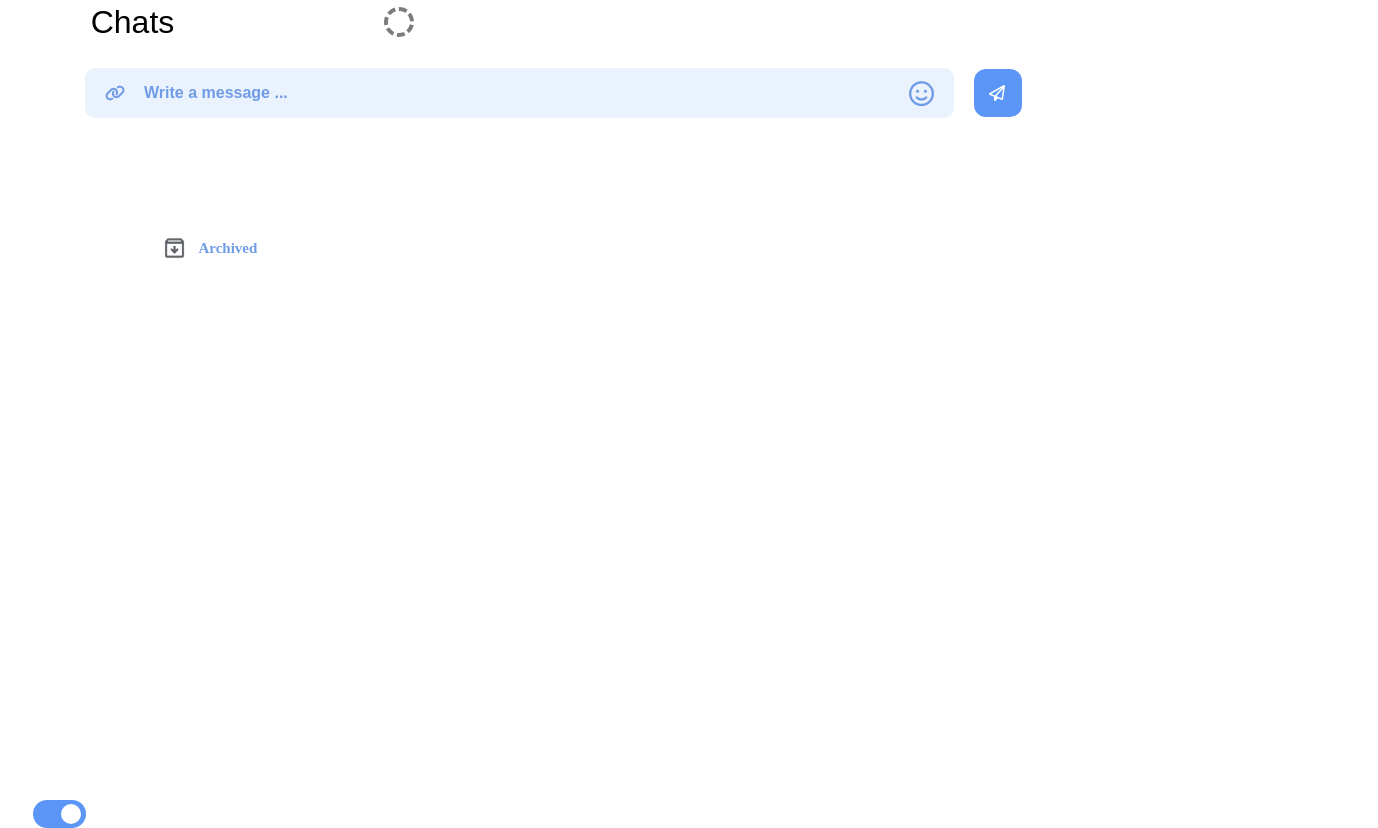
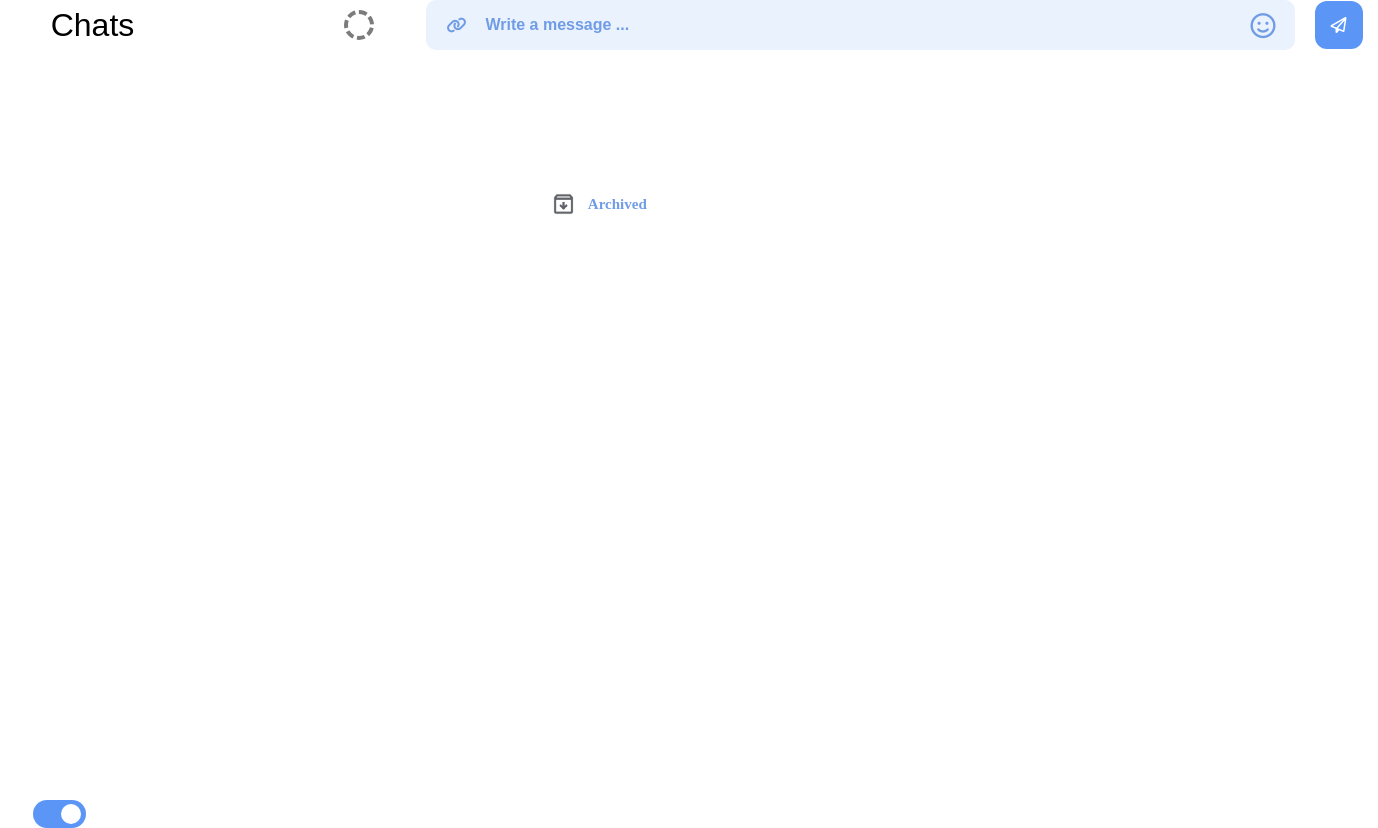
Before and after one commit to buidinhnguyen2002/App-Chat, a React (Create React App) app: page / in a window 1280 px wide. Shown: the whole page, 1378 px wide, since content can reach past the window. Built offline with nearby package versions, Linux system fonts and the light colour scheme; no server answers; a web font is replaced by a local one.

Commit message:
fix component

```diff
--- a/src/components/archive-item/archive_item.js
+++ b/src/components/archive-item/archive_item.js
@@ -13,7 +13,7 @@ class ArchiveItem extends React.Component {
 
     render() {
         return (
-            <div className="archive-box">
+            <div className="archive-box d-flex">
                 <div className="archive-img">
                     <img src={archive} alt="Logo" />
                 </div>
--- a/src/components/header/header-chat.js
+++ b/src/components/header/header-chat.js
@@ -12,7 +12,7 @@ class HeaderChat extends React.Component {
 
 render() {
         return (
-            <div className="container">
+            <div className="container d-flex">
                 <div className="chats">
                     <span>Chats</span>
                     <div className="outer-circle"></div>
--- a/src/components/message-page/messages-page.js
+++ b/src/components/message-page/messages-page.js
@@ -11,7 +11,7 @@ class MessagesPageItem extends React.Component {
     }
     render() {
         return (
-            <div className="container">
+            <div className="container d-flex">
                 <div className="rectangle-16">
                     <i className="fa-solid fa-link"></i>
                     <div className="message">Write a message ...</div>
--- a/src/components/toggle_item/toggle.scss
+++ b/src/components/toggle_item/toggle.scss
@@ -1,4 +1,9 @@
 @import "src/Assets/css/base";
+
+.container {
+  display: flex;
+  align-items: center;
+}
 
 .rectangle-6 {
   position: absolute;
--- a/src/components/toggle_item/toggle_item.js
+++ b/src/components/toggle_item/toggle_item.js
@@ -12,7 +12,7 @@ class ToggleItem extends React.Component {
 
     render() {
         return (
-            <div className="rectangle-1">
+            <div className="container d-flex">
                 <div className="rectangle-6"></div>
                 <div className="ellipse-2"></div>
             </div>
--- a/src/page/TestComponent/components-Trung.js
+++ b/src/page/TestComponent/components-Trung.js
@@ -9,17 +9,11 @@ import MessagesPage from "../../components/message-page/messages-page";
 
 function Components_Trung() {
     return (
-        <div className="toggle">
+        <div className="d-flex">
             <Toggle_item/>
-            <div className="header-chat">
-                <Header/>
-                <div className="archive">
-                    <Archive_item/>
-                </div>
-                <div className="msg-bottom">
-                    <MessagesPage/>
-                </div>
-            </div>
+            <Header/>
+            <Archive_item/>
+            <MessagesPage/>
         </div>
     );
 }
```
